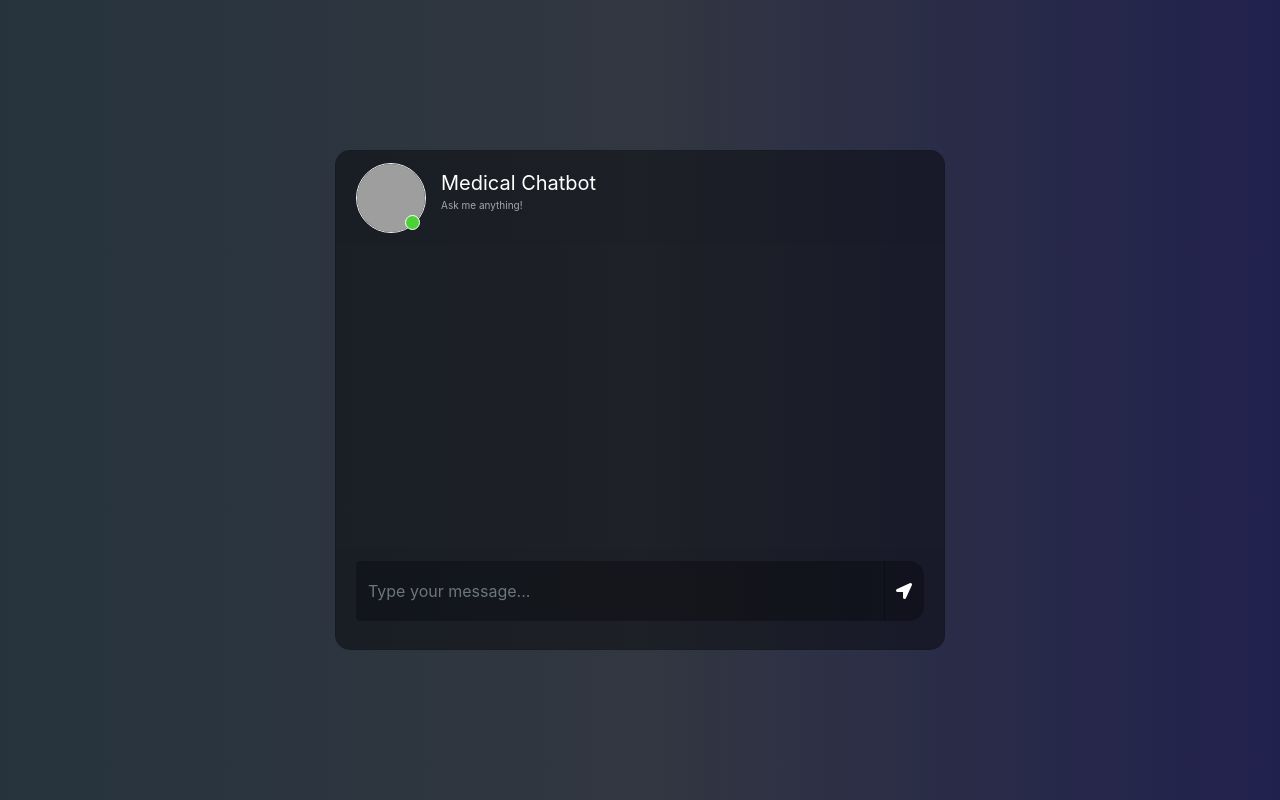
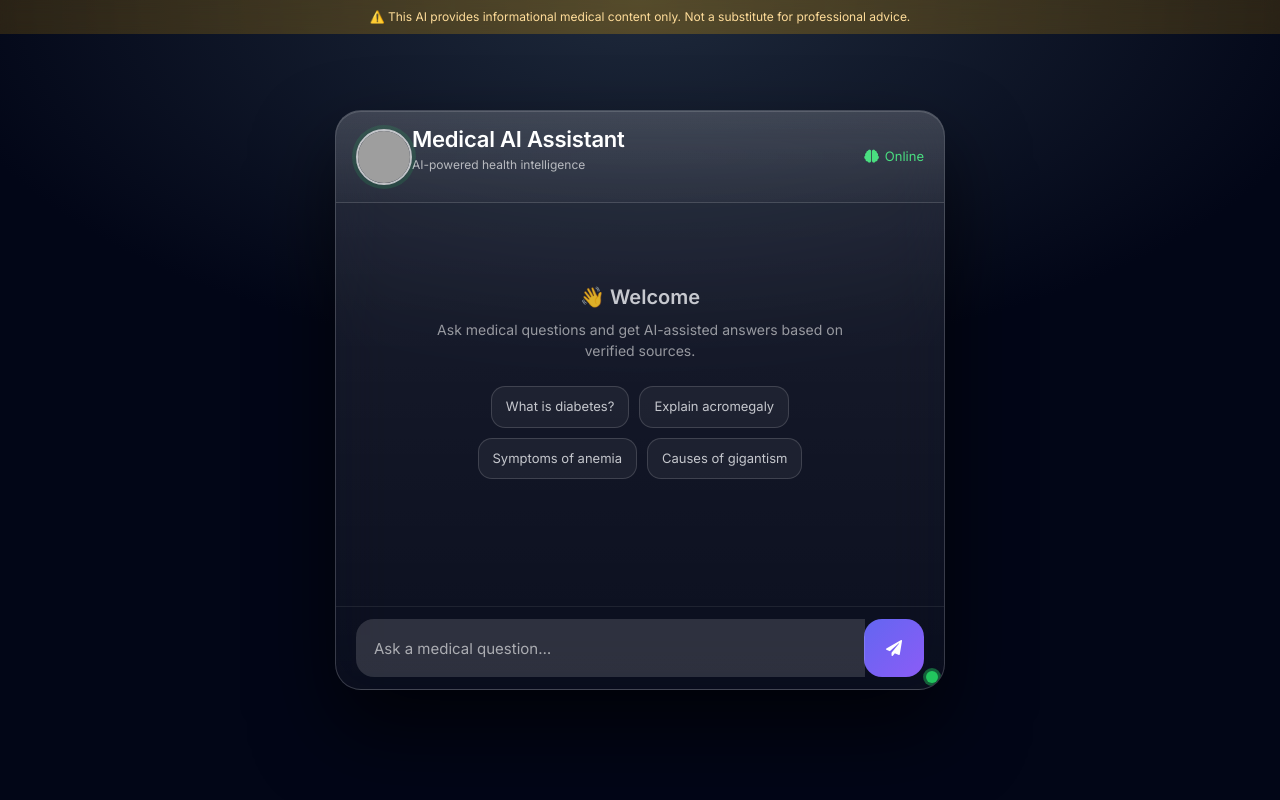
Before and after one commit to aditya-nanda1/Medical_Chatbot, a Flask app: page / in a window 1280 px wide. Run offline with Flask 3, Linux system fonts and the light colour scheme; some libraries are stand-ins or nearby versions; grey boxes are pictures that could not be loaded.

Commit message:
final commit

```diff
--- a/static/style.css
+++ b/static/style.css
@@ -1,223 +1,297 @@
-body,html{
-	height: 100%;
-	margin: 0;
-	background: rgb(44, 47, 59);
-   background: -webkit-linear-gradient(to right, rgb(40, 59, 34), rgb(54, 60, 70), rgb(32, 32, 43));
-	background: linear-gradient(to right, rgb(38, 51, 61), rgb(50, 55, 65), rgb(33, 33, 78));
+/* ===== GLOBAL ===== */
+html, body {
+    height: 100%;
+    margin: 0;
+    font-family: 'Inter', system-ui, -apple-system, BlinkMacSystemFont, sans-serif;
+    background: radial-gradient(1200px 600px at top, #1e293b 0%, #020617 60%);
+    color: #e5e7eb;
 }
 
-.chat{
-	margin-top: auto;
-	margin-bottom: auto;
+* {
+    scroll-behavior: smooth;
 }
-.card{
-	height: 500px;
-	border-radius: 15px !important;
-	background-color: rgba(0,0,0,0.4) !important;
+
+/* ===== DISCLAIMER ===== */
+.disclaimer {
+    position: fixed;
+    top: 0;
+    width: 100%;
+    padding: 8px;
+    text-align: center;
+    font-size: 12px;
+    background: linear-gradient(
+        90deg,
+        rgba(255,180,0,.15),
+        rgba(255,180,0,.25),
+        rgba(255,180,0,.15)
+    );
+    color: #ffdd99;
+    backdrop-filter: blur(8px);
+    z-index: 20;
 }
-.contacts_body{
-	padding:  0.75rem 0 !important;
-	overflow-y: auto;
-	white-space: nowrap;
+
+/* ===== GLASS CARD ===== */
+.glass-card {
+    height: 580px;
+    border-radius: 26px;
+    background: linear-gradient(
+        180deg,
+        rgba(255,255,255,0.10),
+        rgba(255,255,255,0.04)
+    );
+    backdrop-filter: blur(26px);
+    border: 1px solid rgba(255,255,255,0.18);
+    box-shadow:
+        0 40px 80px rgba(0,0,0,0.65),
+        inset 0 1px 0 rgba(255,255,255,0.15);
+    overflow: hidden;
+    display: flex;
+    flex-direction: column;
 }
-.msg_card_body{
-	overflow-y: auto;
+
+/* ===== HEADER ===== */
+.card-header {
+    border-radius: 26px 26px 0 0;
+    background: linear-gradient(
+        180deg,
+        rgba(255,255,255,0.10),
+        rgba(255,255,255,0.03)
+    );
+    border-bottom: 1px solid rgba(255,255,255,0.08);
 }
-.card-header{
-	border-radius: 15px 15px 0 0 !important;
-	border-bottom: 0 !important;
+
+.user_info span {
+    font-size: 22px;
+    font-weight: 600;
+    letter-spacing: -0.01em;
+    color: #ffffff;
 }
-.card-footer{
-border-radius: 0 0 15px 15px !important;
-	border-top: 0 !important;
+
+.user_info p {
+    font-size: 12px;
+    color: rgba(255,255,255,0.65);
 }
-.container{
-	align-content: center;
+
+.status {
+    color: #4ade80;
+    font-size: 13px;
+    display: flex;
+    align-items: center;
+    gap: 6px;
 }
-.search{
-	border-radius: 15px 0 0 15px !important;
-	background-color: rgba(0,0,0,0.3) !important;
-	border:0 !important;
-	color:white !important;
+
+/* ===== AVATAR ===== */
+.user_img {
+    height: 56px;
+    width: 56px;
+    border-radius: 50%;
+    border: 2px solid rgba(255,255,255,0.7);
+    box-shadow: 0 0 0 4px rgba(34,197,94,0.15);
 }
-.search:focus{
-	 box-shadow:none !important;
-   outline:0px !important;
+
+.online_icon {
+    position: absolute;
+    height: 12px;
+    width: 12px;
+    background-color: #22c55e;
+    border-radius: 50%;
+    bottom: 6px;
+    right: 6px;
 }
-.type_msg{
-	background-color: rgba(0,0,0,0.3) !important;
-	border:0 !important;
-	color:white !important;
-	height: 60px !important;
-	overflow-y: auto;
+
+.pulse {
+    animation: pulse 1.6s infinite;
 }
-	.type_msg:focus{
-	 box-shadow:none !important;
-   outline:0px !important;
+
+@keyframes pulse {
+    0% { box-shadow: 0 0 0 0 rgba(34,197,94,.6); }
+    70% { box-shadow: 0 0 0 12px rgba(34,197,94,0); }
+    100% { box-shadow: 0 0 0 0 rgba(34,197,94,0); }
 }
-.attach_btn{
-	border-radius: 15px 0 0 15px !important;
-	background-color: rgba(0,0,0,0.3) !important;
-	border:0 !important;
-	color: white !important;
-	cursor: pointer;
+
+/* ===== CHAT BODY ===== */
+.msg_card_body {
+    flex: 1;
+    padding: 22px;
+    overflow-y: auto;
 }
-.send_btn{
-	border-radius: 0 15px 15px 0 !important;
-	background-color: rgba(0,0,0,0.3) !important;
-	border:0 !important;
-	color: white !important;
-	cursor: pointer;
+
+/* Scrollbar */
+.msg_card_body::-webkit-scrollbar {
+    width: 6px;
 }
-.search_btn{
-	border-radius: 0 15px 15px 0 !important;
-	background-color: rgba(0,0,0,0.3) !important;
-	border:0 !important;
-	color: white !important;
-	cursor: pointer;
+.msg_card_body::-webkit-scrollbar-thumb {
+    background: rgba(255,255,255,0.2);
+    border-radius: 6px;
 }
-.contacts{
-	list-style: none;
-	padding: 0;
+
+/* ===== EMPTY STATE ===== */
+.empty-state {
+    text-align: center;
+    max-width: 420px;
+    margin: 60px auto 0;
+    opacity: 0.85;
 }
-.contacts li{
-	width: 100% !important;
-	padding: 5px 10px;
-	margin-bottom: 15px !important;
+
+.empty-state h5 {
+    font-size: 20px;
+    font-weight: 600;
+    margin-bottom: 10px;
 }
-.active{
-	background-color: rgba(0,0,0,0.3);
+
+.empty-state p {
+    font-size: 14px;
+    color: rgba(255,255,255,0.65);
 }
-.user_img{
-	height: 70px;
-	width: 70px;
-	border:1.5px solid #f5f6fa;
 
+/* ===== QUICK PROMPTS ===== */
+.quick-prompts {
+    margin-top: 25px;
+    display: flex;
+    flex-wrap: wrap;
+    justify-content: center;
+    gap: 10px;
 }
-.user_img_msg{
-	height: 40px;
-	width: 40px;
-	border:1.5px solid #f5f6fa;
 
+.prompt-btn {
+    padding: 10px 14px;
+    border-radius: 14px;
+    border: 1px solid rgba(255,255,255,0.18);
+    background: rgba(255,255,255,0.06);
+    color: #e5e7eb;
+    font-size: 13px;
+    cursor: pointer;
+    transition: all 0.2s ease;
 }
-.img_cont{
-	position: relative;
-	height: 70px;
-	width: 70px;
+
+.prompt-btn:hover {
+    background: rgba(255,255,255,0.14);
+    transform: translateY(-1px);
 }
-.img_cont_msg{
-	height: 40px;
-	width: 40px;
+
+/* ===== INPUT ===== */
+.card-footer {
+    border-top: 1px solid rgba(255,255,255,0.08);
 }
-.online_icon{
-	position: absolute;
-	height: 15px;
-	width:15px;
-	background-color: #4cd137;
-	border-radius: 50%;
-	bottom: 0.2em;
-	right: 0.4em;
-	border:1.5px solid white;
+
+.type_msg {
+    background: rgba(255,255,255,0.14);
+    border: none;
+    color: white;
+    height: 58px;
+    border-radius: 18px;
+    padding-left: 18px;
+    font-size: 15px;
 }
-.offline{
-	background-color: #c23616 !important;
+
+.type_msg::placeholder {
+    color: rgba(255,255,255,0.6);
 }
-.user_info{
-	margin-top: auto;
-	margin-bottom: auto;
-	margin-left: 15px;
+
+.type_msg:focus {
+    outline: none;
+    box-shadow: 0 0 0 2px rgba(139,92,246,0.35);
 }
-.user_info span{
-	font-size: 20px;
-	color: white;
+
+/* ===== SEND BUTTON ===== */
+.send_btn {
+    background: linear-gradient(135deg, #6366f1, #8b5cf6);
+    border-radius: 18px;
+    border: none;
+    color: white;
+    padding: 0 22px;
+    transition: all 0.25s ease;
 }
-.user_info p{
-	font-size: 10px;
-	color: rgba(255,255,255,0.6);
+
+.send_btn:hover {
+    transform: translateY(-1px) scale(1.05);
+    box-shadow: 0 12px 30px rgba(139, 92, 246, 0.55);
 }
-.video_cam{
-	margin-left: 50px;
-	margin-top: 5px;
+
+/* ===== MESSAGES ===== */
+.msg_cotainer,
+.msg_cotainer_send {
+    padding: 14px 18px;
+    border-radius: 22px;
+    max-width: 75%;
+    line-height: 1.5;
+    font-size: 14.5px;
+    position: relative;
 }
-.video_cam span{
-	color: white;
-	font-size: 20px;
-	cursor: pointer;
-	margin-right: 20px;
+
+/* Bot */
+.msg_cotainer {
+    background: linear-gradient(135deg, #6366f1, #8b5cf6);
+    box-shadow: 0 10px 25px rgba(99,102,241,0.35);
 }
-.msg_cotainer{
-	margin-top: auto;
-	margin-bottom: auto;
-	margin-left: 10px;
-	border-radius: 25px;
-	background-color: rgb(82, 172, 255);
-	padding: 10px;
-	position: relative;
+
+/* User */
+.msg_cotainer_send {
+    background: linear-gradient(135deg, #22c55e, #16a34a);
+    box-shadow: 0 10px 25px rgba(34,197,94,0.35);
 }
-.msg_cotainer_send{
-	margin-top: auto;
-	margin-bottom: auto;
-	margin-right: 10px;
-	border-radius: 25px;
-	background-color: #58cc71;
-	padding: 10px;
-	position: relative;
+
+.msg_cotainer:hover,
+.msg_cotainer_send:hover {
+    transform: translateY(-1px);
 }
-.msg_time{
-	position: absolute;
-	left: 0;
-	bottom: -15px;
-	color: rgba(255,255,255,0.5);
-	font-size: 10px;
+
+/* ===== TIME ===== */
+.msg_time,
+.msg_time_send {
+    font-size: 10px;
+    color: rgba(255,255,255,0.6);
+    margin-top: 6px;
 }
-.msg_time_send{
-	position: absolute;
-	right:0;
-	bottom: -15px;
-	color: rgba(255,255,255,0.5);
-	font-size: 10px;
+
+/* ===== TYPING ===== */
+.typing {
+    padding: 12px 22px;
 }
-.msg_head{
-	position: relative;
+
+.typing span {
+    display: inline-block;
+    width: 7px;
+    height: 7px;
+    background: #c7d2fe;
+    border-radius: 50%;
+    margin: 0 3px;
+    animation: blink 1.4s infinite both;
 }
-#action_menu_btn{
-	position: absolute;
-	right: 10px;
-	top: 10px;
-	color: white;
-	cursor: pointer;
-	font-size: 20px;
+
+.typing span:nth-child(2) { animation-delay: .2s }
+.typing span:nth-child(3) { animation-delay: .4s }
+
+@keyframes blink {
+    0% { opacity: .25 }
+    20% { opacity: 1 }
+    100% { opacity: .25 }
 }
-.action_menu{
-	z-index: 1;
-	position: absolute;
-	padding: 15px 0;
-	background-color: rgba(0,0,0,0.5);
-	color: white;
-	border-radius: 15px;
-	top: 30px;
-	right: 15px;
-	display: none;
+
+.hidden {
+    display: none;
 }
-.action_menu ul{
-	list-style: none;
-	padding: 0;
-	margin: 0;
+
+/* ===== FADE IN ===== */
+.fade-in {
+    animation: fadeInUp 0.4s cubic-bezier(.21,.47,.32,.98);
 }
-.action_menu ul li{
-	width: 100%;
-	padding: 10px 15px;
-	margin-bottom: 5px;
+
+@keyframes fadeInUp {
+    from { opacity: 0; transform: translateY(14px); }
+    to { opacity: 1; transform: translateY(0); }
 }
-.action_menu ul li i{
-	padding-right: 10px;
+
+/* ===== MOBILE ===== */
+@media (max-width: 576px) {
+    .glass-card {
+        height: 96vh;
+        border-radius: 20px;
+    }
+
+    .msg_cotainer,
+    .msg_cotainer_send {
+        max-width: 88%;
+        font-size: 14px;
+    }
 }
-.action_menu ul li:hover{
-	cursor: pointer;
-	background-color: rgba(0,0,0,0.2);
-}
-@media(max-width: 576px){
-	.contacts_card{
-	margin-bottom: 15px !important;
-}
-}
--- a/templates/chat.html
+++ b/templates/chat.html
@@ -1,78 +1,165 @@
-<link href="//maxcdn.bootstrapcdn.com/bootstrap/4.1.1/css/bootstrap.min.css" rel="stylesheet" id="bootstrap-css">
-<script src="//maxcdn.bootstrapcdn.com/bootstrap/4.1.1/js/bootstrap.min.js"></script>
-<script src="//cdnjs.cloudflare.com/ajax/libs/jquery/3.2.1/jquery.min.js"></script>
+<!DOCTYPE html>
+<html lang="en">
+<head>
+    <meta charset="UTF-8">
+    <title>Medical AI Assistant</title>
 
-<!DOCTYPE html>
-<html>
-	<head>
-		<title>Chatbot</title>
-		<link rel="stylesheet" href="https://stackpath.bootstrapcdn.com/bootstrap/4.1.3/css/bootstrap.min.css" integrity="sha384-MCw98/SFnGE8fJT3GXwEOngsV7Zt27NXFoaoApmYm81iuXoPkFOJwJ8ERdknLPMO" crossorigin="anonymous">
-		<link rel="stylesheet" href="https://use.fontawesome.com/releases/v5.5.0/css/all.css" integrity="sha384-B4dIYHKNBt8Bc12p+WXckhzcICo0wtJAoU8YZTY5qE0Id1GSseTk6S+L3BlXeVIU" crossorigin="anonymous">
+    <!-- Bootstrap -->
+    <link rel="stylesheet" href="https://stackpath.bootstrapcdn.com/bootstrap/4.1.3/css/bootstrap.min.css">
+
+    <!-- Icons -->
+    <link rel="stylesheet" href="https://use.fontawesome.com/releases/v5.15.4/css/all.css">
+
+    <!-- Fonts -->
+    <link href="https://fonts.googleapis.com/css2?family=Inter:wght@400;500;600;700&display=swap" rel="stylesheet">
+
+    <!-- jQuery -->
     <script src="https://ajax.googleapis.com/ajax/libs/jquery/3.3.1/jquery.min.js"></script>
-		<link rel="stylesheet" type="text/css" href="{{ url_for('static', filename='style.css')}}"/>
+
+    <!-- Custom CSS -->
+    <link rel="stylesheet" href="{{ url_for('static', filename='style.css') }}">
 </head>
 
+<body>
 
-	<body>
+<!-- DISCLAIMER -->
+<div class="disclaimer">
+    ⚠️ This AI provides informational medical content only. Not a substitute for professional advice.
+</div>
+
 <div class="container-fluid h-100">
-			<div class="row justify-content-center h-100">
+    <div class="row justify-content-center align-items-center h-100">
         <div class="col-md-8 col-xl-6 chat">
-					<div class="card">
-						<div class="card-header msg_head">
-							<div class="d-flex bd-highlight">
+
+            <div class="card glass-card">
+
+                <!-- HEADER -->
+                <header class="card-header msg_head">
+                    <div class="d-flex align-items-center">
                         <div class="img_cont">
-									<img src="https://cdn-icons-png.flaticon.com/512/387/387569.png" class="rounded-circle user_img">
-									<!-- <img src="https://www.prdistribution.com/spirit/uploads/pressreleases/2019/newsreleases/d83341deb75c4c4f6b113f27b1e42cd8-chatbot-florence-already-helps-thousands-of-patients-to-remember-their-medication.png" class="rounded-circle user_img"> -->
-									<span class="online_icon"></span>
+                            <img src="https://cdn-icons-png.flaticon.com/512/387/387569.png" class="user_img" alt="AI Avatar">
+                            <span class="online_icon pulse"></span>
                         </div>
+
                         <div class="user_info">
-									<span>Medical Chatbot</span>
-									<p>Ask me anything!</p>
+                            <span>Medical AI Assistant</span>
+                            <p>AI-powered health intelligence</p>
+                        </div>
+
+                        <div class="ml-auto status">
+                            <i class="fas fa-brain"></i> Online
                         </div>
                     </div>
+                </header>
+
+                <!-- CHAT BODY -->
+                <main id="messageFormeight" class="card-body msg_card_body">
+
+                    <!-- EMPTY STATE -->
+                    <div class="empty-state fade-in">
+                        <h5>👋 Welcome</h5>
+                        <p>Ask medical questions and get AI-assisted answers based on verified sources.</p>
+
+                        <div class="quick-prompts">
+                            <button class="prompt-btn">What is diabetes?</button>
+                            <button class="prompt-btn">Explain acromegaly</button>
+                            <button class="prompt-btn">Symptoms of anemia</button>
+                            <button class="prompt-btn">Causes of gigantism</button>
                         </div>
-						<div id="messageFormeight" class="card-body msg_card_body">
+                    </div>
 
+                </main>
 
+                <!-- TYPING INDICATOR -->
+                <div id="typing" class="typing hidden" aria-live="polite">
+                    <span></span><span></span><span></span>
                 </div>
-						<div class="card-footer">
-							<form id="messageArea" class="input-group">
-                                <input type="text" id="text" name="msg" placeholder="Type your message..." autocomplete="off" class="form-control type_msg" required/>
+
+                <!-- INPUT -->
+                <footer class="card-footer">
+                    <form id="messageArea" class="input-group" autocomplete="off">
+                        <input
+                            type="text"
+                            id="text"
+                            name="msg"
+                            placeholder="Ask a medical question…"
+                            class="form-control type_msg"
+                            required
+                            aria-label="Medical question input"
+                        />
                         <div class="input-group-append">
-									<button type="submit" id="send" class="input-group-text send_btn"><i class="fas fa-location-arrow"></i></button>
+                            <button type="submit" class="send_btn" aria-label="Send message">
+                                <i class="fas fa-paper-plane"></i>
+                            </button>
                         </div>
                     </form>
-						</div>
+                </footer>
+
             </div>
         </div>
     </div>
 </div>
 
+<!-- SCRIPT -->
 <script>
 $(document).ready(function() {
+
+    // Remove empty state on first message
+    function removeEmptyState() {
+        $(".empty-state").fadeOut(200, function() {
+            $(this).remove();
+        });
+    }
+
+    // Quick prompt click
+    $(".prompt-btn").on("click", function() {
+        $("#text").val($(this).text()).focus();
+    });
+
     $("#messageArea").on("submit", function(event) {
-					const date = new Date();
-					const hour = date.getHours();
-					const minute = date.getMinutes();
-					const str_time = hour+":"+minute;
-					var rawText = $("#text").val();
+        event.preventDefault();
 
-					var userHtml = '<div class="d-flex justify-content-end mb-4"><div class="msg_cotainer_send">' + rawText + '<span class="msg_time_send">'+ str_time + '</span></div><div class="img_cont_msg"><img src="https://i.ibb.co/d5b84Xw/Untitled-design.png" class="rounded-circle user_img_msg"></div></div>';
+        const inputBox = $("#text");
+        const rawText = inputBox.val().trim();
+        if (!rawText) return;
 
-					$("#text").val("");
+        removeEmptyState();
+
+        const time = new Date().toLocaleTimeString([], {hour: '2-digit', minute:'2-digit'});
+
+        const userHtml = `
+        <div class="d-flex justify-content-end mb-4 fade-in">
+            <div class="msg_cotainer_send">
+                ${rawText}
+                <span class="msg_time_send">${time}</span>
+            </div>
+        </div>`;
+
+        inputBox.val("");
         $("#messageFormeight").append(userHtml);
+        $("#messageFormeight").scrollTop($("#messageFormeight")[0].scrollHeight);
+
+        $("#typing").removeClass("hidden");
 
         $.ajax({
-						data: {
-							msg: rawText,
-						},
             type: "POST",
             url: "/get",
+            data: { msg: rawText }
         }).done(function(data) {
-						var botHtml = '<div class="d-flex justify-content-start mb-4"><div class="img_cont_msg"><img src="https://cdn-icons-png.flaticon.com/512/387/387569.png" class="rounded-circle user_img_msg"></div><div class="msg_cotainer">' + data + '<span class="msg_time">' + str_time + '</span></div></div>';
-						$("#messageFormeight").append($.parseHTML(botHtml));
+
+            $("#typing").addClass("hidden");
+
+            const botHtml = `
+            <div class="d-flex justify-content-start mb-4 fade-in">
+                <div class="msg_cotainer">
+                    ${data}
+                    <span class="msg_time">${time}</span>
+                </div>
+            </div>`;
+
+            $("#messageFormeight").append(botHtml);
+            $("#messageFormeight").scrollTop($("#messageFormeight")[0].scrollHeight);
         });
-					event.preventDefault();
     });
 });
 </script>
```
Lines whose indentation alone changed are shown as unchanged.
